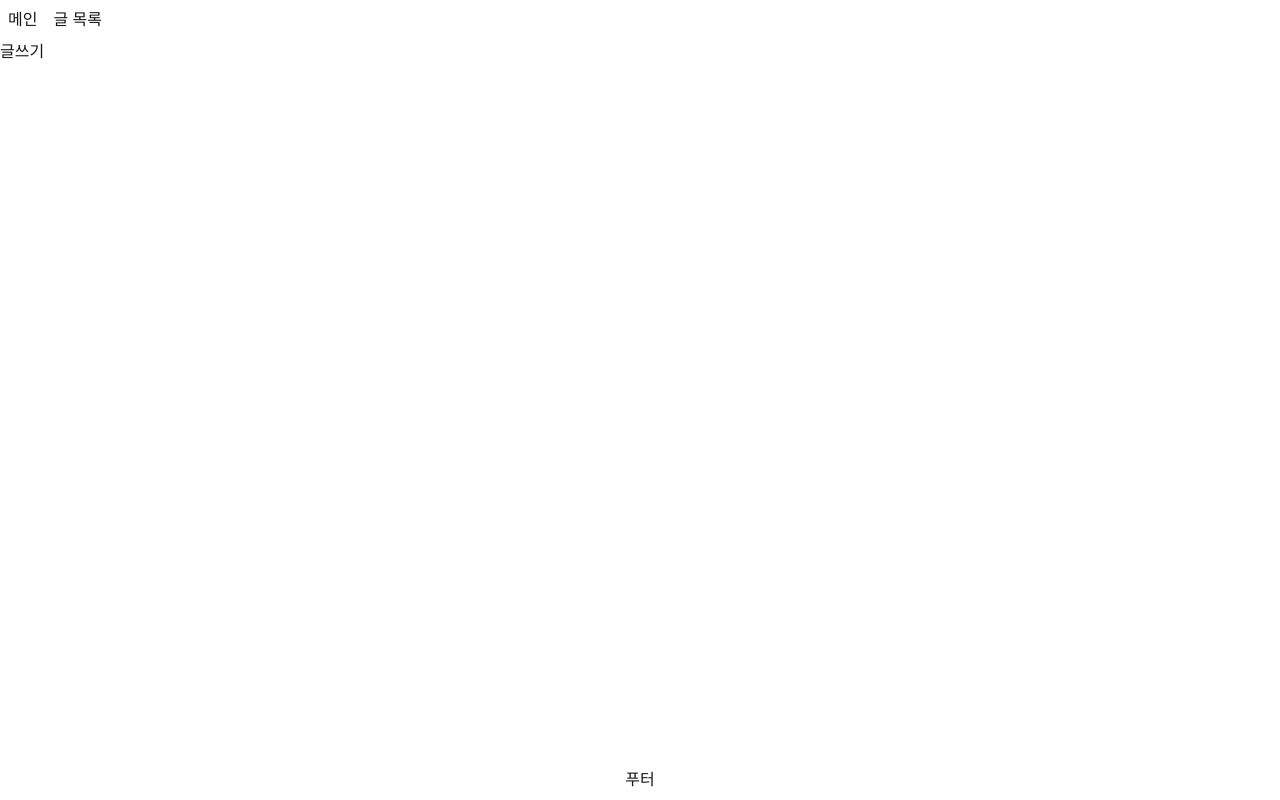
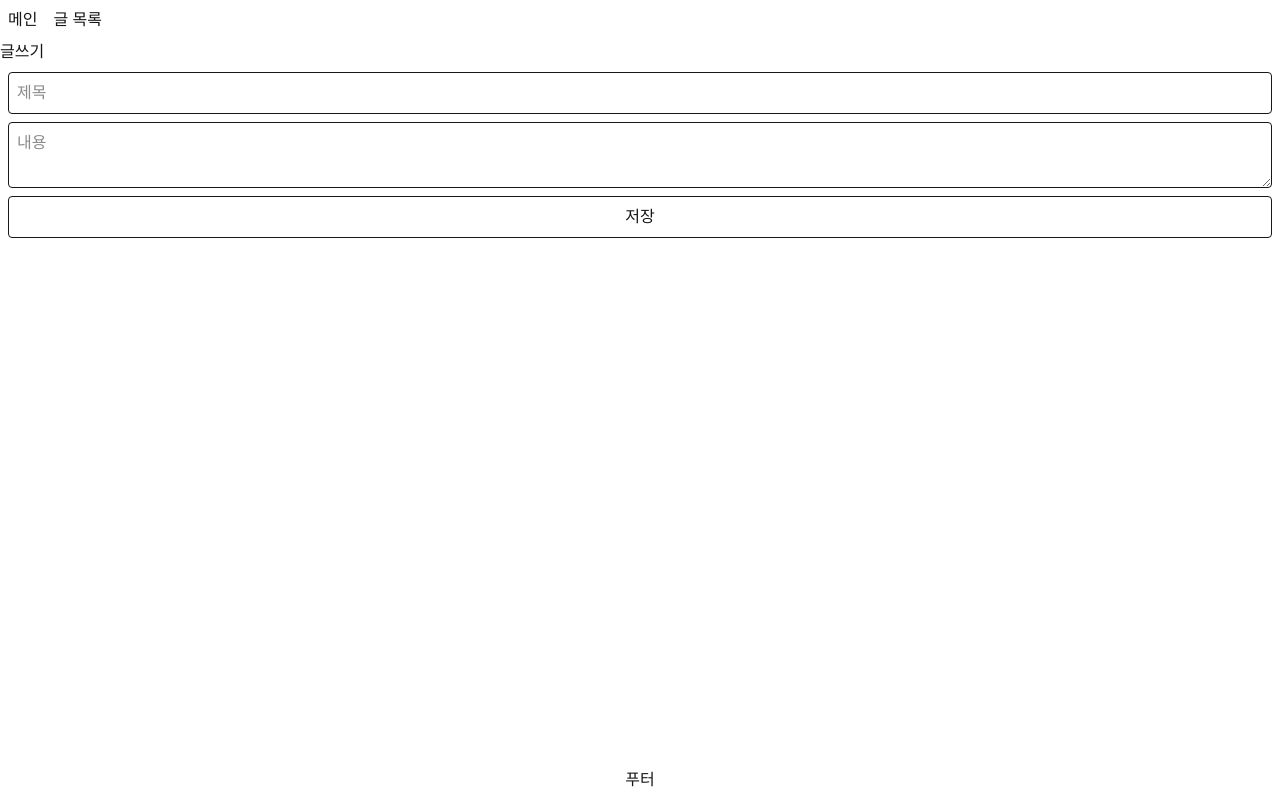
Before and after one commit to zunobk/p-14059-1-nextjs, a Next.js app: page /posts/write in a window 1280 px wide. Built offline with nearby package versions, Linux system fonts and the light colour scheme.

Commit message:
글 쓰기 페이지 추가, 글 쓰기 폼 추가, 유효성 체크

```diff
--- a/src/app/posts/write/page.tsx
+++ b/src/app/posts/write/page.tsx
@@ -1,3 +1,53 @@
+"use client";
+
 export default function Page() {
-  return <div>글쓰기</div>;
+  const handleSubmit = (e: React.FormEvent<HTMLFormElement>) => {
+    e.preventDefault();
+
+    const form = e.target as HTMLFormElement;
+
+    const titleInput = form.elements.namedItem("title") as HTMLInputElement;
+    const contentTextarea = form.elements.namedItem(
+      "content"
+    ) as HTMLTextAreaElement;
+
+    titleInput.value = titleInput.value.trim();
+
+    if (titleInput.value.length === 0) {
+      alert("제목을 입력해주세요.");
+      titleInput.focus();
+      return;
+    }
+
+    contentTextarea.value = contentTextarea.value.trim();
+
+    if (contentTextarea.value.length === 0) {
+      alert("내용을 입력해주세요.");
+      contentTextarea.focus();
+      return;
+    }
+  };
+
+  return (
+    <>
+      <h1>글쓰기</h1>
+
+      <form className="flex flex-col gap-2 p-2" onSubmit={handleSubmit}>
+        <input
+          className="border p-2 rounded"
+          type="text"
+          name="title"
+          placeholder="제목"
+        />
+        <textarea
+          className="border p-2 rounded"
+          name="content"
+          placeholder="내용"
+        />
+        <button className="border p-2 rounded" type="submit">
+          저장
+        </button>
+      </form>
+    </>
+  );
 }
```
